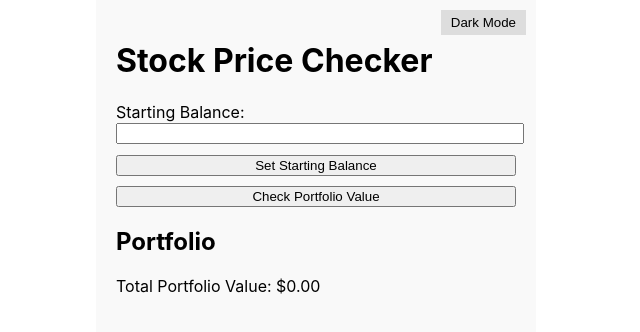
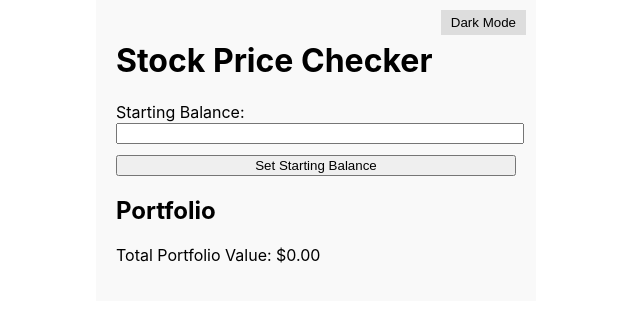
Before and after one commit to firasastwani/StockInvestmentCalculator, a React (Create React App) app in the folder stock-price-viewer/: page / in a window 1280 px wide. Shown: the top 332 px of the page, without its empty margins (324-964 px from the left). Built offline with nearby package versions, Linux system fonts and the light colour scheme.

Commit message:
UI efficiency

```diff
--- a/stock-price-viewer/src/StockPriceViewer.js
+++ b/stock-price-viewer/src/StockPriceViewer.js
@@ -148,12 +148,14 @@ function StockPriceViewer() {
         </button>
       </form>
 
+      {step === 2 && (
         <button onClick={async () => {
           const portfolioValue = await calculatePortfolioValue();
           alert(`Current Portfolio Value: $${portfolioValue.toFixed(2)}`);
         }} style={{ width: '100%', marginTop: '10px' }}>
           Check Portfolio Value
         </button>
+      )}
 
       {error && <p style={{ color: 'red' }}>Error: {error}</p>}
 
```
Lines whose indentation alone changed are shown as unchanged.
